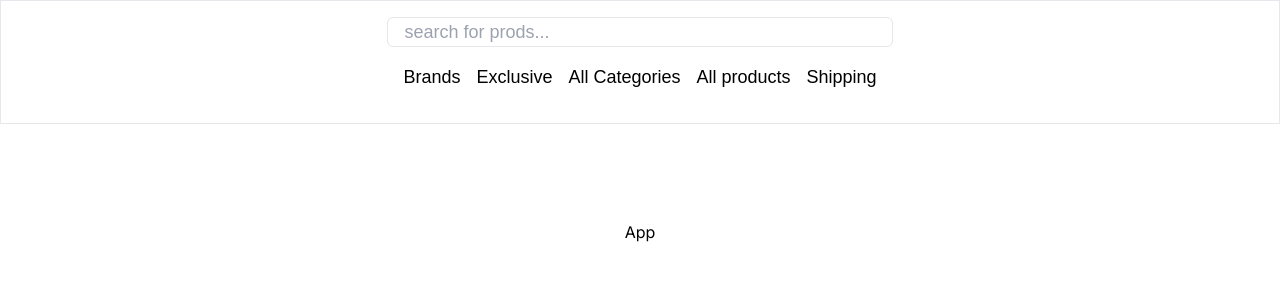
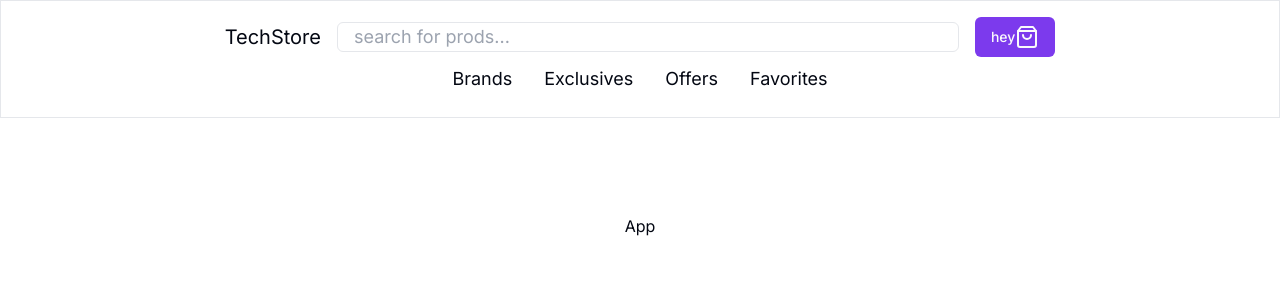
Before and after one commit to pabloppizarro/smol-ecomm, a Next.js app: page / in a window 1280 px wide. Shown: the top 300 px of the page. Built offline with nearby package versions, Linux system fonts and the light colour scheme.

Commit message:
added shadcn ui, fixed header css

```diff
--- a/app/globals.css
+++ b/app/globals.css
@@ -2,39 +2,58 @@
 @tailwind components;
 @tailwind utilities;
 
-:root {
-  --foreground-rgb: 0, 0, 0;
-  --background-start-rgb: 214, 219, 220;
-  --background-end-rgb: 255, 255, 255;
-}
-*,
-*::before,
-*::after {
-  box-sizing: border-box;
-}
-@font-face {
-  font-family: "Poppins";
-  src: local("Poppins"), url("./fonts/Poppins-Regular.ttf") format("ttf");
-}
+@layer base {
+  :root {
+    --background: 0 0% 100%;
+    --foreground: 224 71.4% 4.1%;
+    --card: 0 0% 100%;
+    --card-foreground: 224 71.4% 4.1%;
+    --popover: 0 0% 100%;
+    --popover-foreground: 224 71.4% 4.1%;
+    --primary: 262.1 83.3% 57.8%;
+    --primary-foreground: 210 20% 98%;
+    --secondary: 220 14.3% 95.9%;
+    --secondary-foreground: 220.9 39.3% 11%;
+    --muted: 220 14.3% 95.9%;
+    --muted-foreground: 220 8.9% 46.1%;
+    --accent: 220 14.3% 95.9%;
+    --accent-foreground: 220.9 39.3% 11%;
+    --destructive: 0 84.2% 60.2%;
+    --destructive-foreground: 210 20% 98%;
+    --border: 220 13% 91%;
+    --input: 220 13% 91%;
+    --ring: 262.1 83.3% 57.8%;
+    --radius: 0.5rem;
+  }
 
-@font-face {
-  font-family: "PoppinsBold";
-  src: local("PoppinsBold") url("./fonts/Poppins-Bold.ttf") format("ttf");
-}
-/* @media (prefers-color-scheme: dark) {
-  :root {
-    --foreground-rgb: 255, 255, 255;
-    --background-start-rgb: 0, 0, 0;
-    --background-end-rgb: 0, 0, 0;
+  .dark {
+    --background: 224 71.4% 4.1%;
+    --foreground: 210 20% 98%;
+    --card: 224 71.4% 4.1%;
+    --card-foreground: 210 20% 98%;
+    --popover: 224 71.4% 4.1%;
+    --popover-foreground: 210 20% 98%;
+    --primary: 263.4 70% 50.4%;
+    --primary-foreground: 210 20% 98%;
+    --secondary: 215 27.9% 16.9%;
+    --secondary-foreground: 210 20% 98%;
+    --muted: 215 27.9% 16.9%;
+    --muted-foreground: 217.9 10.6% 64.9%;
+    --accent: 215 27.9% 16.9%;
+    --accent-foreground: 210 20% 98%;
+    --destructive: 0 62.8% 30.6%;
+    --destructive-foreground: 210 20% 98%;
+    --border: 215 27.9% 16.9%;
+    --input: 215 27.9% 16.9%;
+    --ring: 263.4 70% 50.4%;
   }
 }
 
-body {
-  color: rgb(var(--foreground-rgb));
-  background: linear-gradient(
-      to bottom,
-      transparent,
-      rgb(var(--background-end-rgb))
-    )
-    rgb(var(--background-start-rgb));
-} */
+@layer base {
+  * {
+    @apply border-border;
+  }
+  body {
+    @apply bg-background text-foreground;
+  }
+}
--- a/app/header.tsx
+++ b/app/header.tsx
@@ -1,20 +1,49 @@
+"use client";
+import { Button } from "@/components/ui/button";
+import Link from "next/link";
+import { usePathname } from "next/navigation";
+import { ShoppingBag } from "lucide-react";
+const links = [
+  { name: "Brands", href: "/brands" },
+  { name: "Exclusives", href: "/exclusives" },
+  { name: "Offers", href: "/offers" },
+  { name: "Favorites", href: "/favorites" },
+];
+
 export default function Header() {
+  const pathname = usePathname();
   return (
-    <header className=" font-poppinsBold text-lg grid justify-center p-4 border bg-transparent w-full">
-      <div className="top">
+    <header className=" font-poppinsBold text-lg  justify-center p-4 border bg-transparent w-full">
+      <div className="md:w-8/12 flex items-center justify-around top gap-4 m-auto">
+        <Link className=" hover:font-bold text-xl" href={"/"}>
+          TechStore
+        </Link>
         <input
           className="w-full rounded-md px-4 text-black border"
           type="text"
           placeholder="search for prods..."
         />
+        <div className="flex divide-x">
+          <Button>
+            hey
+            <ShoppingBag />
+          </Button>
+        </div>
       </div>
       <nav>
-        <ul className="flex m-2">
-          <li className="p-2">Brands</li>
-          <li className="p-2">Exclusive</li>
-          <li className="p-2">All Categories</li>
-          <li className="p-2">All products</li>
-          <li className="p-2">Shipping</li>
+        <ul className="flex m-2 gap-8 justify-center">
+          {links.map((l) => (
+            <li>
+              <Link
+                key={l.name}
+                className=" hover:font-bold text-lg"
+                href={l.href}
+                style={pathname === l.href ? { fontWeight: "bold" } : {}}
+              >
+                {l.name}
+              </Link>
+            </li>
+          ))}
         </ul>
       </nav>
     </header>
--- a/app/products/components/ProductCard.tsx
+++ b/app/products/components/ProductCard.tsx
@@ -8,17 +8,43 @@
         pathname: `/products/${product.url}`,
       }}
     >
-      <article className="border rounded-md  h-[300px] w-[250px] shadow-sm hover:shadow-lg">
-        <Image
-          src={`${product.productMedia}`}
-          loading="lazy"
-          width={500}
-          height={500}
-          alt="Picture of the author"
-        />
-        <h3>{product.name}</h3>
-        <p>{product.defaultPrice}</p>
-        <p>{product.brand}</p>
+      <article className=" relative border rounded-md   w-[250px] shadow-sm hover:shadow-lg">
+        {/* <button className="m-2 absolute top-0 right-0">
+          <svg
+            className=" w-6 h-6 text-red-500"
+            fill="none"
+            height="24"
+            stroke="currentColor"
+            strokeLinecap="round"
+            strokeLinejoin="round"
+            strokeWidth="2"
+            viewBox="0 0 24 24"
+            width="24"
+            xmlns="http://www.w3.org/2000/svg"
+          >
+            <path d="M19 14c1.49-1.46 3-3.21 3-5.5A5.5 5.5 0 0 0 16.5 3c-1.76 0-3 .5-4.5 2-1.5-1.5-2.74-2-4.5-2A5.5 5.5 0 0 0 2 8.5c0 2.3 1.5 4.05 3 5.5l7 7Z" />
+          </svg>
+        </button> */}
+        <div className="h-[250px] flex">
+          <Image
+            src={`${product.productMedia}`}
+            loading="lazy"
+            width={300}
+            height={300}
+            quality={80}
+            style={{ objectFit: "contain" }}
+            alt={product.name}
+          />
+        </div>
+        <div className=" grid p-2 border-t h-[150px]">
+          <h3 className=" text-lg font-poppinsBold ">{product.name}</h3>
+          <p className=" bg-violet-500 text-white h-fit  w-fit rounded-full px-2 font-poppinsBold">
+            {product.brand}
+          </p>
+          <p className=" text-2xl font-poppinsBold">
+            ${product.listaPrecioItem}
+          </p>
+        </div>
       </article>
     </Link>
   );
--- a/app/products/types/products.d.ts
+++ b/app/products/types/products.d.ts
@@ -3,7 +3,7 @@
 export type Product = {
   name: string;
   brand: string;
-  defaultPrice: number;
+  listaPrecioItem: number; //listaPrecioItem
   productMedia: string;
   url: string;
   featured: Boolean;
--- /dev/null
+++ b/components/ui/button.tsx
@@ -0,0 +1,56 @@
+import * as React from "react"
+import { Slot } from "@radix-ui/react-slot"
+import { cva, type VariantProps } from "class-variance-authority"
+
+import { cn } from "@/lib/utils"
+
+const buttonVariants = cva(
+  "inline-flex items-center justify-center rounded-md text-sm font-medium ring-offset-background transition-colors focus-visible:outline-none focus-visible:ring-2 focus-visible:ring-ring focus-visible:ring-offset-2 disabled:pointer-events-none disabled:opacity-50",
+  {
+    variants: {
+      variant: {
+        default: "bg-primary text-primary-foreground hover:bg-primary/90",
+        destructive:
+          "bg-destructive text-destructive-foreground hover:bg-destructive/90",
+        outline:
+          "border border-input bg-background hover:bg-accent hover:text-accent-foreground",
+        secondary:
+          "bg-secondary text-secondary-foreground hover:bg-secondary/80",
+        ghost: "hover:bg-accent hover:text-accent-foreground",
+        link: "text-primary underline-offset-4 hover:underline",
+      },
+      size: {
+        default: "h-10 px-4 py-2",
+        sm: "h-9 rounded-md px-3",
+        lg: "h-11 rounded-md px-8",
+        icon: "h-10 w-10",
+      },
+    },
+    defaultVariants: {
+      variant: "default",
+      size: "default",
+    },
+  }
+)
+
+export interface ButtonProps
+  extends React.ButtonHTMLAttributes<HTMLButtonElement>,
+    VariantProps<typeof buttonVariants> {
+  asChild?: boolean
+}
+
+const Button = React.forwardRef<HTMLButtonElement, ButtonProps>(
+  ({ className, variant, size, asChild = false, ...props }, ref) => {
+    const Comp = asChild ? Slot : "button"
+    return (
+      <Comp
+        className={cn(buttonVariants({ variant, size, className }))}
+        ref={ref}
+        {...props}
+      />
+    )
+  }
+)
+Button.displayName = "Button"
+
+export { Button, buttonVariants }
--- /dev/null
+++ b/lib/utils.ts
@@ -0,0 +1,6 @@
+import { type ClassValue, clsx } from "clsx"
+import { twMerge } from "tailwind-merge"
+
+export function cn(...inputs: ClassValue[]) {
+  return twMerge(clsx(inputs))
+}
--- a/tailwind.config.ts
+++ b/tailwind.config.ts
@@ -1,24 +1,76 @@
-import type { Config } from "tailwindcss";
-
-const config: Config = {
+/** @type {import('tailwindcss').Config} */
+module.exports = {
+  darkMode: ["class"],
   content: [
-    "./pages/**/*.{js,ts,jsx,tsx,mdx}",
-    "./components/**/*.{js,ts,jsx,tsx,mdx}",
-    "./app/**/*.{js,ts,jsx,tsx,mdx}",
-  ],
+    './pages/**/*.{ts,tsx}',
+    './components/**/*.{ts,tsx}',
+    './app/**/*.{ts,tsx}',
+    './src/**/*.{ts,tsx}',
+	],
   theme: {
+    container: {
+      center: true,
+      padding: "2rem",
+      screens: {
+        "2xl": "1400px",
+      },
+    },
     extend: {
-      backgroundImage: {
-        "gradient-radial": "radial-gradient(var(--tw-gradient-stops))",
-        "gradient-conic":
-          "conic-gradient(from 180deg at 50% 50%, var(--tw-gradient-stops))",
+      colors: {
+        border: "hsl(var(--border))",
+        input: "hsl(var(--input))",
+        ring: "hsl(var(--ring))",
+        background: "hsl(var(--background))",
+        foreground: "hsl(var(--foreground))",
+        primary: {
+          DEFAULT: "hsl(var(--primary))",
+          foreground: "hsl(var(--primary-foreground))",
+        },
+        secondary: {
+          DEFAULT: "hsl(var(--secondary))",
+          foreground: "hsl(var(--secondary-foreground))",
+        },
+        destructive: {
+          DEFAULT: "hsl(var(--destructive))",
+          foreground: "hsl(var(--destructive-foreground))",
+        },
+        muted: {
+          DEFAULT: "hsl(var(--muted))",
+          foreground: "hsl(var(--muted-foreground))",
+        },
+        accent: {
+          DEFAULT: "hsl(var(--accent))",
+          foreground: "hsl(var(--accent-foreground))",
+        },
+        popover: {
+          DEFAULT: "hsl(var(--popover))",
+          foreground: "hsl(var(--popover-foreground))",
+        },
+        card: {
+          DEFAULT: "hsl(var(--card))",
+          foreground: "hsl(var(--card-foreground))",
+        },
       },
-      fontFamily: {
-        poppins: ["Poppins", "sans-serif"],
-        poppinsBold: ["PoppinsBold", "sans-serif"],
+      borderRadius: {
+        lg: "var(--radius)",
+        md: "calc(var(--radius) - 2px)",
+        sm: "calc(var(--radius) - 4px)",
+      },
+      keyframes: {
+        "accordion-down": {
+          from: { height: 0 },
+          to: { height: "var(--radix-accordion-content-height)" },
+        },
+        "accordion-up": {
+          from: { height: "var(--radix-accordion-content-height)" },
+          to: { height: 0 },
+        },
+      },
+      animation: {
+        "accordion-down": "accordion-down 0.2s ease-out",
+        "accordion-up": "accordion-up 0.2s ease-out",
       },
     },
   },
-  plugins: [],
-};
-export default config;
+  plugins: [require("tailwindcss-animate")],
+}
```
Also changed, not shown: package.json (+11 -4 lines), components.json (added), 1 other file (tests, documents, lock files or other folders).
